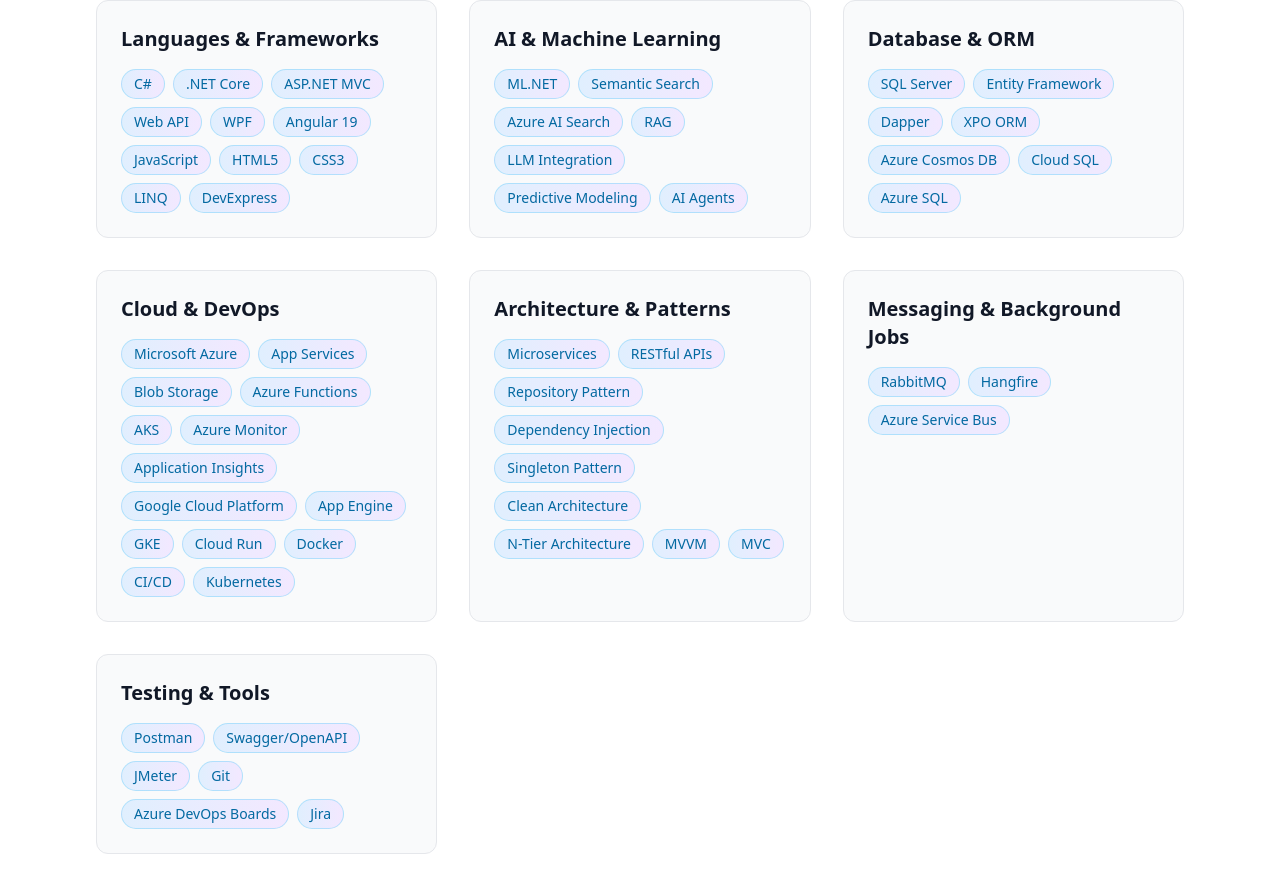
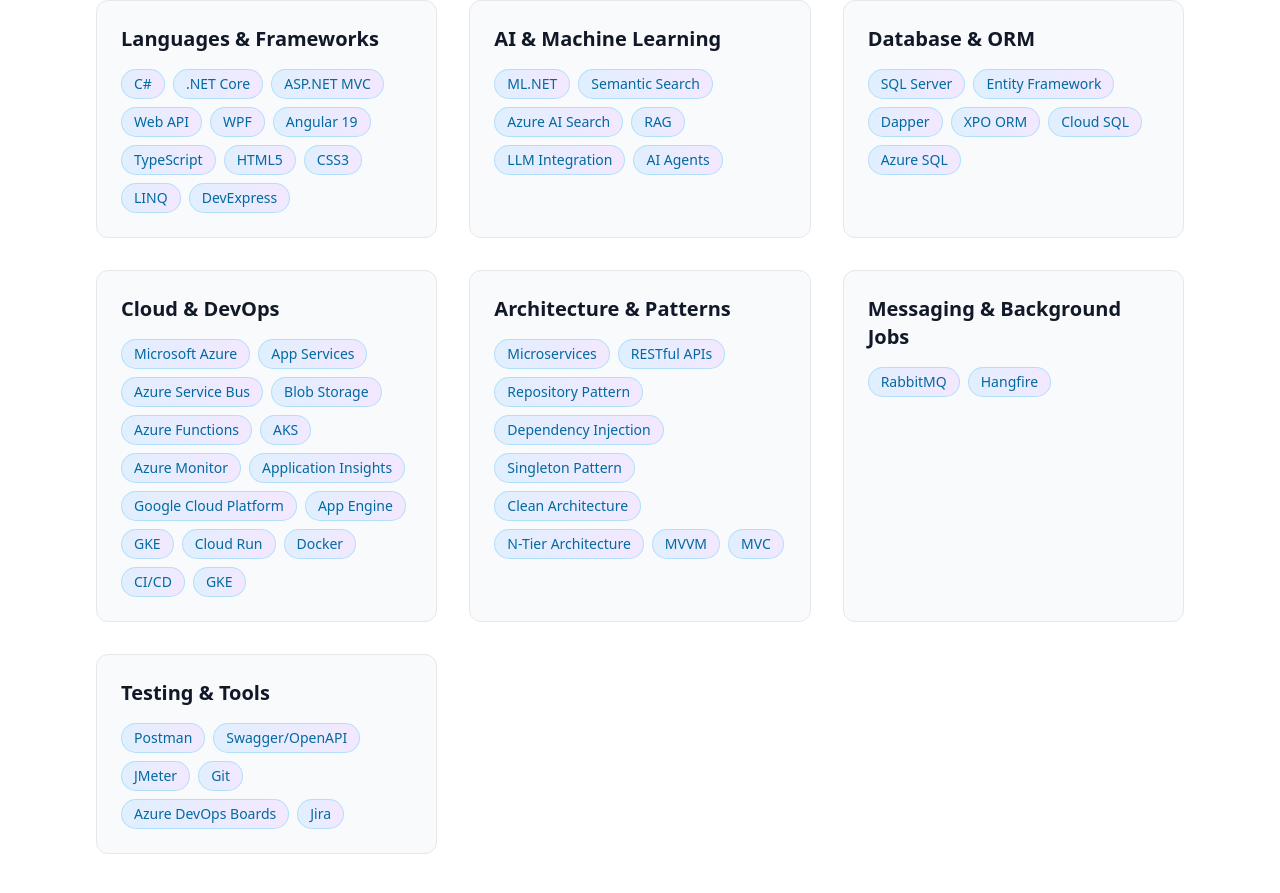
Before and after one commit to tokenairdrop6-a11y/deepak-parmar-profile, a React (Vite) app: page / in a window 1280 px wide. Shown: the part 1950-2843 px from the top of the page. Built offline with nearby package versions, Linux system fonts and the light colour scheme.

Commit message:
Update Skills.tsx

```diff
--- a/src/components/Skills.tsx
+++ b/src/components/Skills.tsx
@@ -8,19 +8,19 @@ export function Skills({ isDark }: SkillsProps) {
   const skillCategories = [
     {
       title: 'Languages & Frameworks',
-      skills: ['C#', '.NET Core', 'ASP.NET MVC', 'Web API', 'WPF', 'Angular 19', 'JavaScript', 'HTML5', 'CSS3', 'LINQ', 'DevExpress']
+      skills: ['C#', '.NET Core', 'ASP.NET MVC', 'Web API', 'WPF', 'Angular 19', 'TypeScript', 'HTML5', 'CSS3', 'LINQ', 'DevExpress']
     },
     {
       title: 'AI & Machine Learning',
-      skills: ['ML.NET', 'Semantic Search', 'Azure AI Search', 'RAG', 'LLM Integration', 'Predictive Modeling', 'AI Agents']
+      skills: ['ML.NET', 'Semantic Search', 'Azure AI Search', 'RAG', 'LLM Integration', 'AI Agents']
     },
     {
       title: 'Database & ORM',
-      skills: ['SQL Server', 'Entity Framework', 'Dapper', 'XPO ORM', 'Azure Cosmos DB', 'Cloud SQL', 'Azure SQL']
+      skills: ['SQL Server', 'Entity Framework', 'Dapper', 'XPO ORM', 'Cloud SQL', 'Azure SQL']
     },
     {
       title: 'Cloud & DevOps',
-      skills: ['Microsoft Azure', 'App Services', 'Blob Storage', 'Azure Functions', 'AKS', 'Azure Monitor', 'Application Insights', 'Google Cloud Platform', 'App Engine', 'GKE', 'Cloud Run', 'Docker', 'CI/CD', 'Kubernetes']
+      skills: ['Microsoft Azure', 'App Services', 'Azure Service Bus', 'Blob Storage', 'Azure Functions', 'AKS', 'Azure Monitor', 'Application Insights', 'Google Cloud Platform', 'App Engine', 'GKE', 'Cloud Run', 'Docker', 'CI/CD', 'GKE']
     },
     {
       title: 'Architecture & Patterns',
@@ -28,7 +28,7 @@ export function Skills({ isDark }: SkillsProps) {
     },
     {
       title: 'Messaging & Background Jobs',
-      skills: ['RabbitMQ', 'Hangfire', 'Azure Service Bus']
+      skills: ['RabbitMQ', 'Hangfire']
     },
     {
       title: 'Testing & Tools',
```
